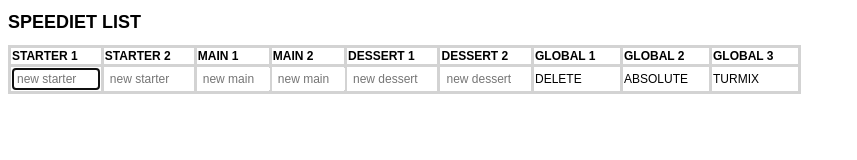
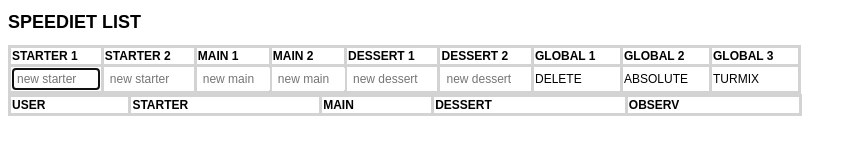
Before and after one commit to franky3553/speediet, a plain HTML site: page index.html in a window 1280 px wide. Shown: the whole page, without its empty margins (0-857 px from the left). Drawn offline with Linux system fonts and the light colour scheme.

Commit message:
Add table header

```diff
--- a/index.html
+++ b/index.html
@@ -66,5 +66,17 @@
          </tr>
       </table>
    </div>
+
+   <div>
+      <table style="width:794px">
+      <tr> <!-- tr tag: contains a row-->
+         <th>USER</th>
+         <th>STARTER</th>
+         <th>MAIN</th>
+         <th>DESSERT</th>
+         <th>OBSERV</th>
+      </tr>
+      </table>
+   </div>
 </body>
 </html>
```
